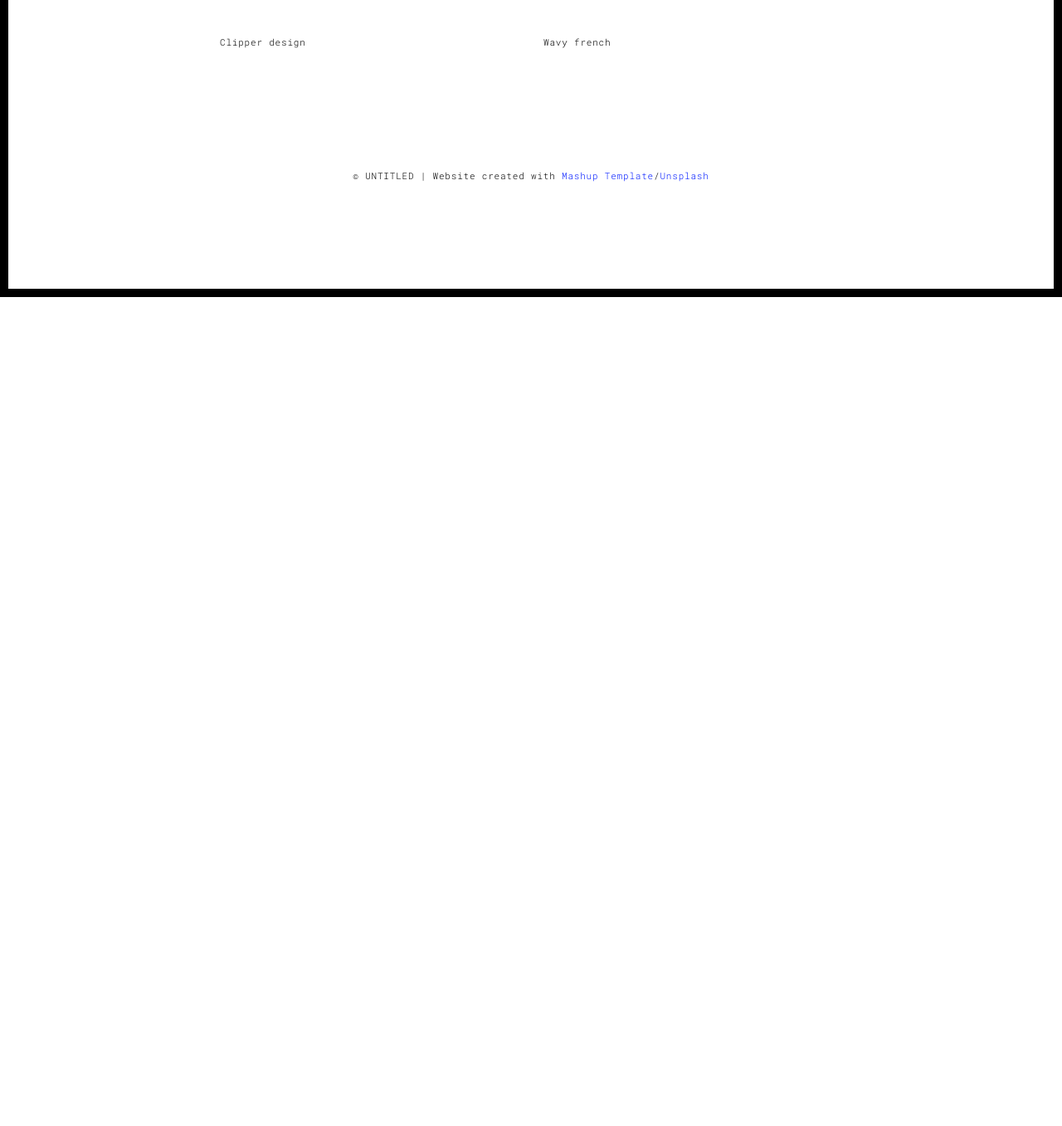
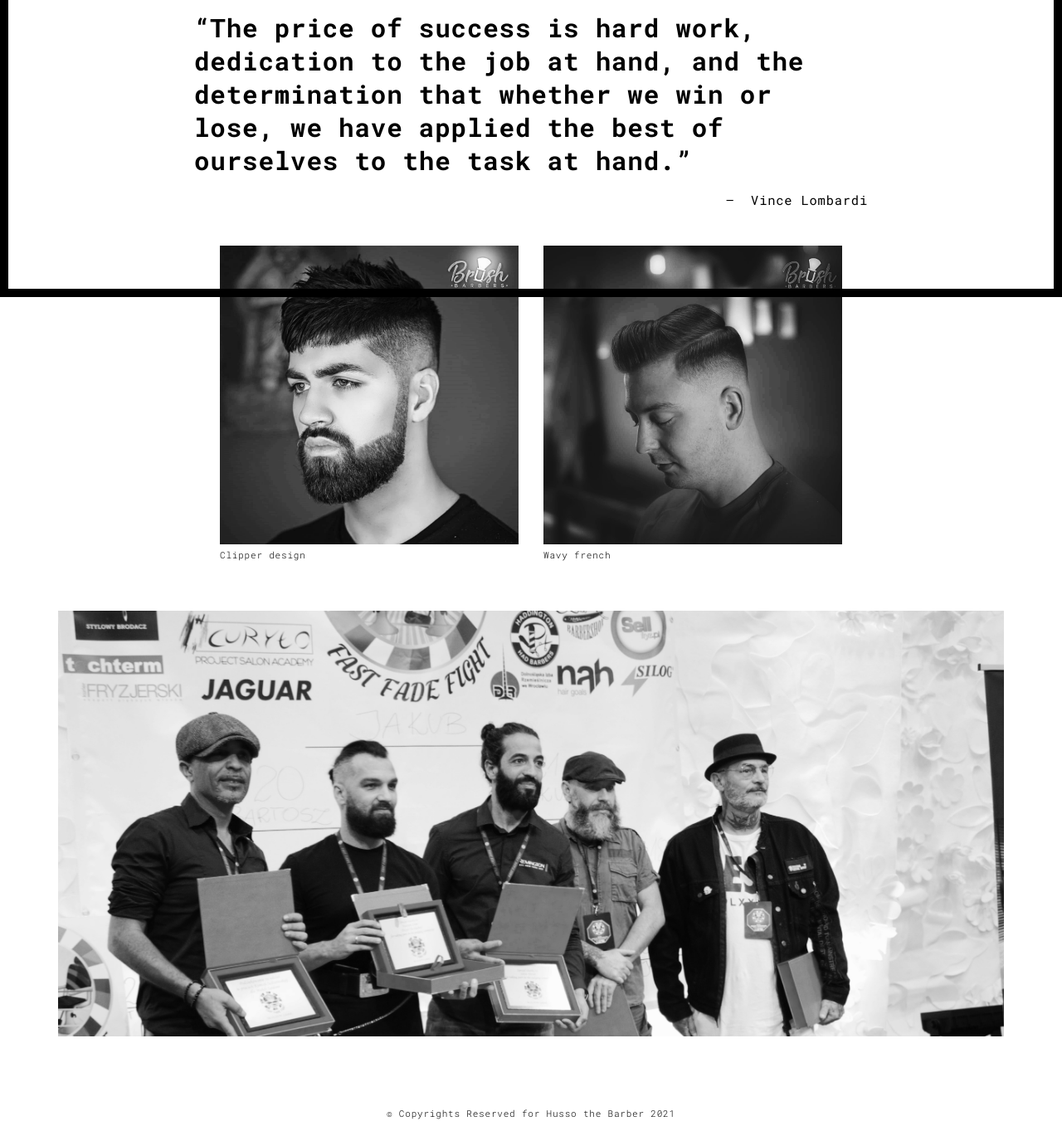
Before and after one commit to Cetins/HussoTheBarber, a plain HTML site: page mywork.html in a window 1280 px wide. Shown: the part 442-1799 px from the top of the page at 83% size. Before the commit the page ends 800 px from the top, so only its background shows below. Drawn offline with Linux system fonts and the light colour scheme.

Commit message:
image locations updated

```diff
--- a/mywork.html
+++ b/mywork.html
@@ -51,7 +51,7 @@
   <div class="container">
     <div class="row">
       <div class="col-xs-12">
-        <img src="./assets/images/work001-01.jpg" class="img-responsive" alt="">
+        <img src="work001-01.jpg" class="img-responsive" alt="">
         <div class="card-container">
           <div class="text-center">
             <h1 class="h2">Motto</h1>
@@ -73,18 +73,18 @@
       <div class="col-md-8 col-md-offset-2 section-container-spacer">
         <div class="row">
           <div class="col-xs-12 col-md-6">
-            <img src="./assets/images/work001-02.jpg" class="img-responsive" alt="">
+            <img src="work001-02.jpg" class="img-responsive" alt="">
             <p>Clipper design</p>
           </div>
           <div class="col-xs-12 col-md-6">
-            <img src="./assets/images/work001-03.jpg" class="img-responsive" alt="">
+            <img src="work001-03.jpg" class="img-responsive" alt="">
             <p>Wavy french</p>
           </div>
         </div>
       </div>
 
       <div class="col-xs-12">
-        <img src="./assets/images/work001-04.jpg" class="img-responsive" alt="">
+        <img src="work001-04.jpg" class="img-responsive" alt="">
       </div>
 
     </div>
@@ -96,7 +96,7 @@
   <div class="container">
     <div class="row">
       <div class="col-xs-12">
-        <p>© UNTITLED | Website created with <a href="http://www.mashup-template.com/" title="Create website with free html template">Mashup Template</a>/<a href="https://www.unsplash.com/" title="Beautiful Free Images">Unsplash</a></p>
+        <p>© Copyrights Reserved for Husso the Barber 2021</p>
       </div>
     </div>
   </div>
```
Also changed, not shown: about.html (+2 -2 lines), index.html (+1 -1 lines).
